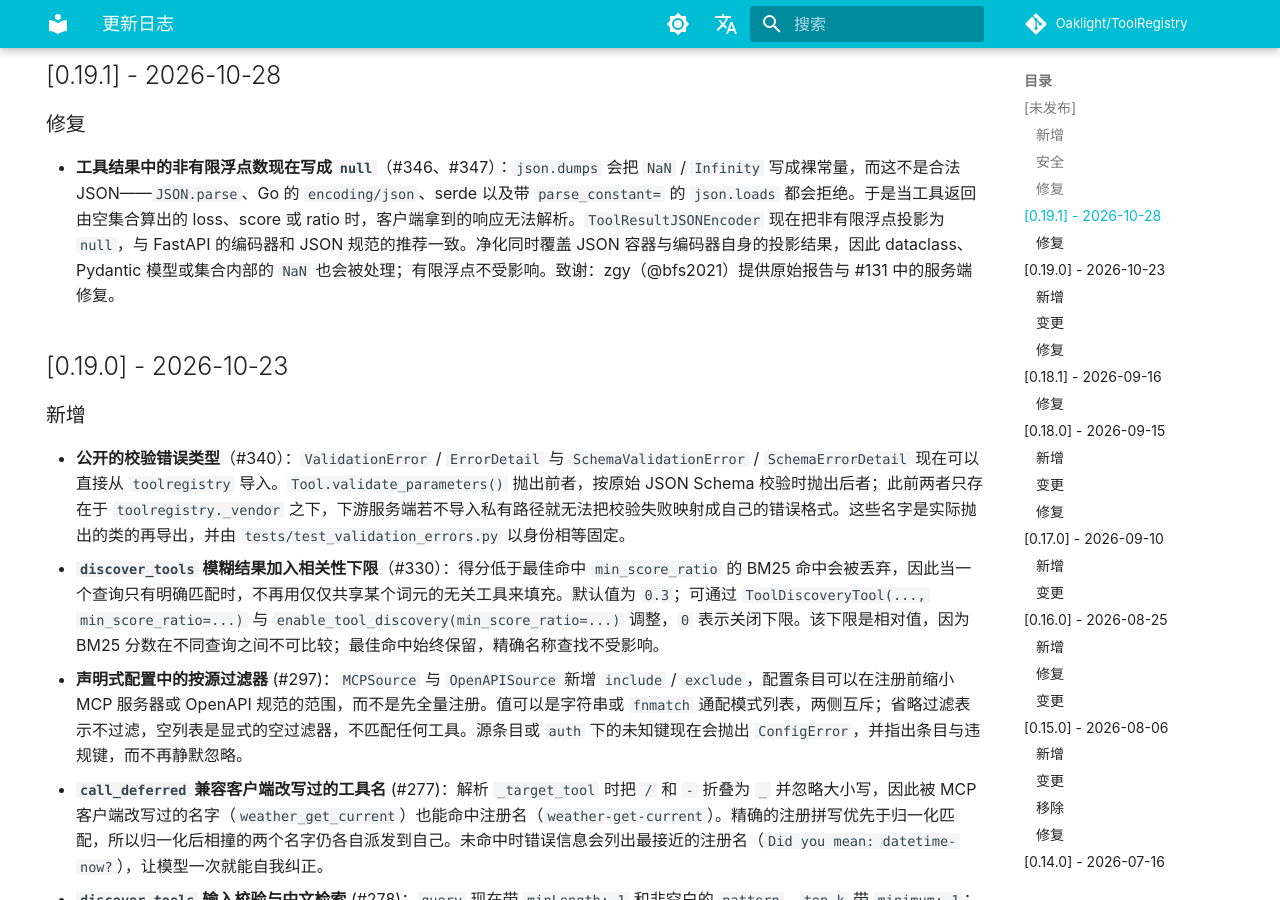
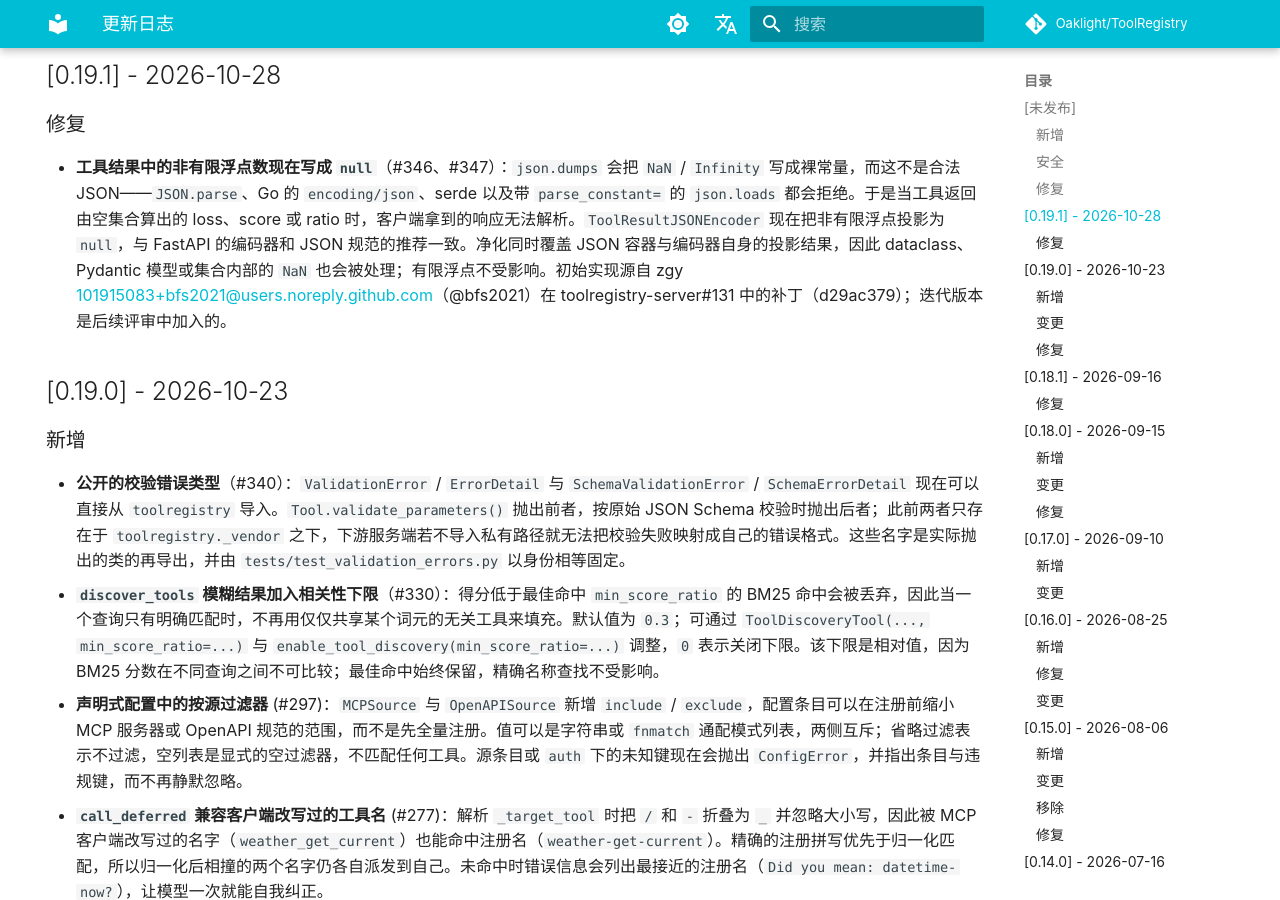
Before and after one commit to Oaklight/ToolRegistry, an MkDocs documentation site: the page built from docs/changelog.md, in a window 1280 px wide and 900 px high, scrolled down 4415 px. Built offline with MkDocs 1.6.1 and Material for MkDocs 9.7.7, drawn with Linux system fonts in a browser that asks for light colours; some web fonts are replaced; comment, search, counter and statistics services are not loaded.

Commit message:
docs(changelog): state the #131 source explicitly

```diff
--- a/docs/changelog.md
+++ b/docs/changelog.md
@@ -89,7 +89,7 @@ hide:
 
 ### 修复
 
-- **工具结果中的非有限浮点数现在写成 `null`**（#346、#347）：`json.dumps` 会把 `NaN` / `Infinity` 写成裸常量，而这不是合法 JSON——`JSON.parse`、Go 的 `encoding/json`、serde 以及带 `parse_constant=` 的 `json.loads` 都会拒绝。于是当工具返回由空集合算出的 loss、score 或 ratio 时，客户端拿到的响应无法解析。`ToolResultJSONEncoder` 现在把非有限浮点投影为 `null`，与 FastAPI 的编码器和 JSON 规范的推荐一致。净化同时覆盖 JSON 容器与编码器自身的投影结果，因此 dataclass、Pydantic 模型或集合内部的 `NaN` 也会被处理；有限浮点不受影响。致谢：zgy（@bfs2021）提供原始报告与 #131 中的服务端修复。
+- **工具结果中的非有限浮点数现在写成 `null`**（#346、#347）：`json.dumps` 会把 `NaN` / `Infinity` 写成裸常量，而这不是合法 JSON——`JSON.parse`、Go 的 `encoding/json`、serde 以及带 `parse_constant=` 的 `json.loads` 都会拒绝。于是当工具返回由空集合算出的 loss、score 或 ratio 时，客户端拿到的响应无法解析。`ToolResultJSONEncoder` 现在把非有限浮点投影为 `null`，与 FastAPI 的编码器和 JSON 规范的推荐一致。净化同时覆盖 JSON 容器与编码器自身的投影结果，因此 dataclass、Pydantic 模型或集合内部的 `NaN` 也会被处理；有限浮点不受影响。初始实现源自 zgy <101915083+bfs2021@users.noreply.github.com>（@bfs2021）在 toolregistry-server#131 中的补丁（d29ac379）；迭代版本是后续评审中加入的。
 
 ## [0.19.0] - 2026-10-23
 
```
